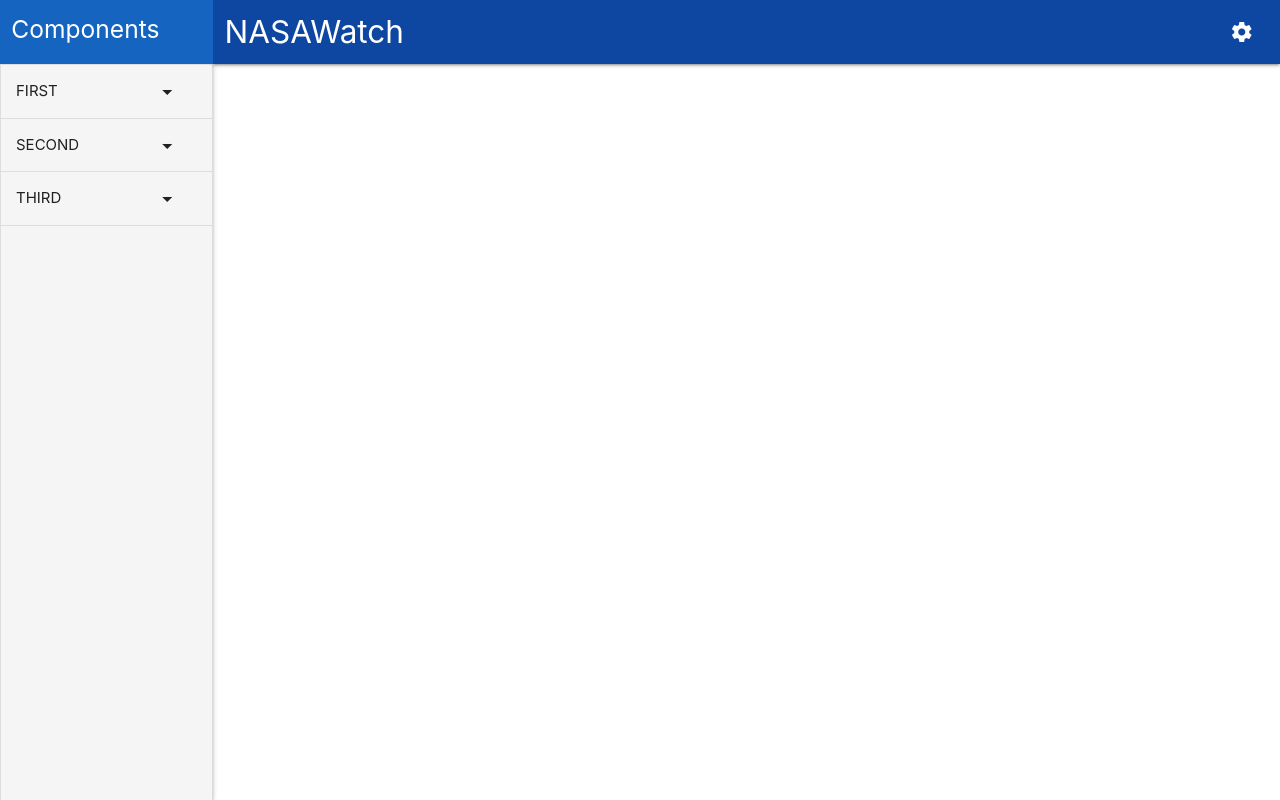
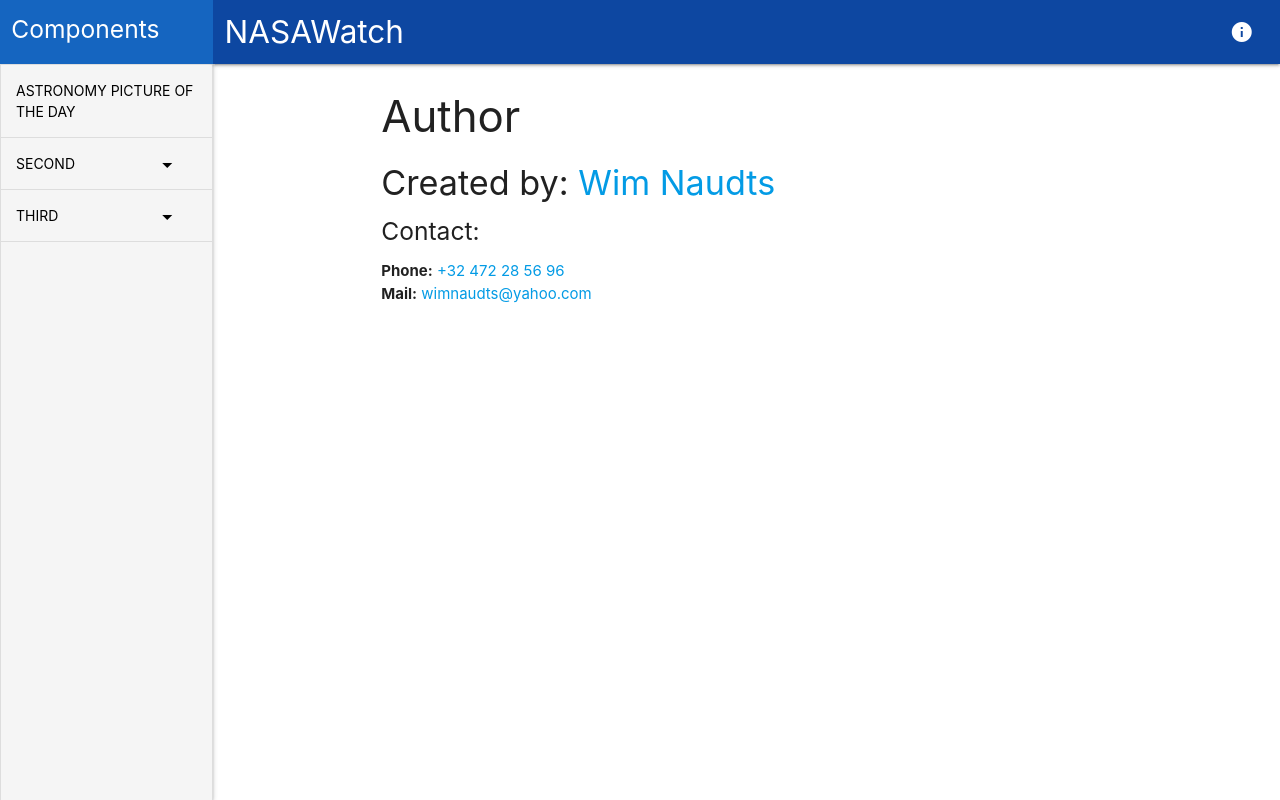
Before and after one commit to WimDoetApp/NASAWatch, an Angular app: page /info in a window 1280 px wide. Before the commit this address led to /. Built offline with nearby package versions, Linux system fonts and the light colour scheme.

Commit message:
Add info page, nav style

```diff
--- a/src/app/app-routing.module.ts
+++ b/src/app/app-routing.module.ts
@@ -2,11 +2,13 @@
 import { Routes, RouterModule } from '@angular/router';
 
 //importeren componenten van de app
+import { InfoComponent } from './info/info.component';
 import { ApodComponent } from './apod/apod.component';
 
 import { ErrorComponent } from './error/error.component';
 
 const routes: Routes = [
+  {path: 'info', component: InfoComponent},
   {path: 'apod', component: ApodComponent},
   //homepage = apod
   {path: '', component: ApodComponent},
--- a/src/app/app.component.html
+++ b/src/app/app.component.html
@@ -19,7 +19,7 @@
           <a href="#!" class="brand-logo">NASAWatch</a>
           <a href="#" data-target="mobile-demo" class="sidenav-trigger hide-on-large-only"><i class="material-icons">menu</i></a>
           <ul id="nav-mobile" class="right">
-            <li><a href="niks.html"><i class="material-icons">settings</i></a></li>
+            <li><a routerLink="/info" routerLinkActive="active"><i class="material-icons">info</i></a></li>
           </ul>
         </div>
       </div>
--- a/src/app/app.module.ts
+++ b/src/app/app.module.ts
@@ -1,11 +1,13 @@
 import { BrowserModule } from '@angular/platform-browser';
 import { NgModule } from '@angular/core';
+import { HttpClientModule } from '@angular/common/http';
 
 import { AppRoutingModule } from './app-routing.module';
 import { AppComponent } from './app.component';
 import { NavbarComponent } from './navbar/navbar.component';
 import { ApodModule } from './apod/apod.module';
 import { ErrorModule } from './error/error.module';
+import { InfoModule } from './info/info.module';
 
 @NgModule({
   declarations: [
@@ -13,10 +15,12 @@
     NavbarComponent
   ],
   imports: [
+    HttpClientModule,
     BrowserModule,
     AppRoutingModule,
     ApodModule,
-    ErrorModule
+    ErrorModule,
+    InfoModule
   ],
   providers: [],
   bootstrap: [AppComponent]
--- /dev/null
+++ b/src/app/info/info.component.html
@@ -0,0 +1,8 @@
+<h3>Author</h3>
+<h4>Created by: <a href="www.wimnaudts.sinners.be" target="_blank">Wim Naudts</a></h4>
+<h5>Contact:</h5>
+
+<ul>
+  <li><b>Phone:</b><a href="tel:+32472285696"> +32 472 28 56 96</a></li>
+  <li><b>Mail:</b><a href="mailto:wimnaudts@yahoo.com"> wimnaudts@yahoo.com</a></li>
+</ul>
--- /dev/null
+++ b/src/app/info/info.component.ts
@@ -0,0 +1,15 @@
+import { Component, OnInit } from '@angular/core';
+
+@Component({
+  selector: 'app-info',
+  templateUrl: './info.component.html',
+  styles: []
+})
+export class InfoComponent implements OnInit {
+
+  constructor() { }
+
+  ngOnInit() {
+  }
+
+}
--- a/src/app/navbar/navbar.component.html
+++ b/src/app/navbar/navbar.component.html
@@ -9,15 +9,14 @@
 <div class="row volledigeHoogte no-margin grey lighten-4">
   <ul class="collapsible no-margin volledigeHoogte">
     <li>
-      <div class="collapsible-header block grey lighten-4">FIRST <i class="material-icons right">arrow_drop_down</i></div>
+      <a class="collapsible-header block grey lighten-4 navigatieLI" routerLink="/apod" routerLinkActive="active">ASTRONOMY PICTURE OF THE DAY</a>
+    </li>
+    <li>
+      <div class="collapsible-header block grey lighten-4 navigatieLI">SECOND <i class="material-icons right">arrow_drop_down</i></div>
       <div class="collapsible-body grey lighten-4"><span>Lorem ipsum dolor sit amet.</span></div>
     </li>
     <li>
-      <div class="collapsible-header block grey lighten-4">SECOND <i class="material-icons right">arrow_drop_down</i></div>
-      <div class="collapsible-body grey lighten-4"><span>Lorem ipsum dolor sit amet.</span></div>
-    </li>
-    <li>
-      <div class="collapsible-header block grey lighten-4">THIRD <i class="material-icons right">arrow_drop_down</i></div>
+      <div class="collapsible-header block grey lighten-4 navigatieLI">THIRD <i class="material-icons right">arrow_drop_down</i></div>
       <div class="collapsible-body grey lighten-4"><span>Lorem ipsum dolor sit amet.</span></div>
     </li>
   </ul>
--- a/src/index.html
+++ b/src/index.html
@@ -1,5 +1,6 @@
 <!doctype html>
 <html lang="en">
+
 <head>
 	<meta charset="utf-8">
 	<title>NASAWatch</title>
@@ -16,15 +17,13 @@
 	<!-- Materialize import: Compiled and minified CSS -->
 	<link rel="stylesheet" href="https://cdnjs.cloudflare.com/ajax/libs/materialize/1.0.0/css/materialize.min.css">
 	<!-- Material icons import -->
-	<link href="https://fonts.googleapis.com/icon?family=Material+Icons"
-      rel="stylesheet">
+	<link href="https://fonts.googleapis.com/icon?family=Material+Icons" rel="stylesheet">
 
 	<!-- Jquery import -->
-	<script
-  src="https://code.jquery.com/jquery-3.3.1.min.js"
-  integrity="sha256-FgpCb/KJQlLNfOu91ta32o/NMZxltwRo8QtmkMRdAu8="
+	<script src="https://code.jquery.com/jquery-3.3.1.min.js" integrity="sha256-FgpCb/KJQlLNfOu91ta32o/NMZxltwRo8QtmkMRdAu8="
 	 crossorigin="anonymous"></script>
 </head>
+
 <body>
 	<app-root></app-root>
 
@@ -33,14 +32,20 @@
 
 	<script>
 		//inklapbare sidenav initialiseren
-		$(document).ready(function(){
+		$(document).ready(function () {
 			$('.sidenav').sidenav();
 		});
 
 		//accordions initialiseren
-		$(document).ready(function(){
+		$(document).ready(function () {
 			$('.collapsible').collapsible();
+		});
+
+		//modals initialiseren
+		$(document).ready(function () {
+			$('.modal').modal();
 		});
 	</script>
 </body>
+
 </html>
--- a/src/styles.scss
+++ b/src/styles.scss
@@ -14,3 +14,13 @@
 .volledigeHoogte{
 	height: calc(100vh - 64px);
 }
+
+.navigatieLI{
+	color: black;
+	font-size: 14px !important;
+    font-weight: 400 !important;
+}
+
+.navigatieLI:hover{
+	background-color: #64b5f6 !important;
+}
```
Also changed, not shown: src/app/info/info.module.ts (added, +11 -0 lines), 1 other file (tests, documents, lock files or other folders). Lines whose indentation alone changed are shown as unchanged.
